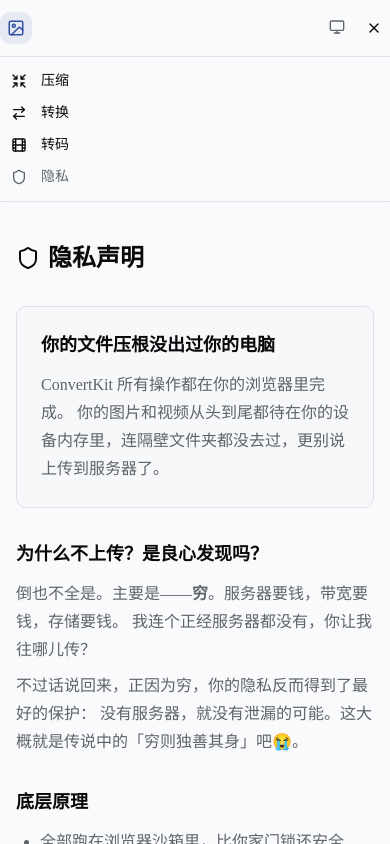
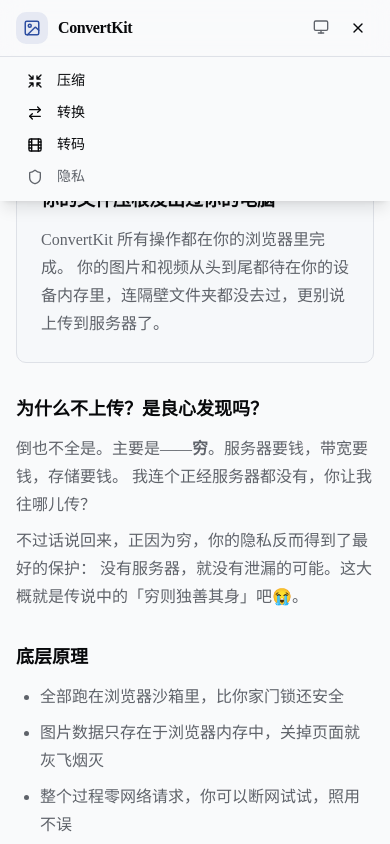
Before and after one commit to ALittleFox/convertkit, a Next.js app: page /privacy in a window 390 px wide. Both pictures are taken after a click on the button 374 px from the left and 28 px from the top of the page. Shown: the top 844 px of the page. Built offline with nearby package versions, Linux system fonts and the light colour scheme.

Commit message:
style: improve header layout and responsiveness with padding adjustments

```diff
--- a/components/header.tsx
+++ b/components/header.tsx
@@ -20,12 +20,12 @@ export function Header() {
 
   return (
     <header className="sticky top-0 z-50 w-full border-b bg-background/90 backdrop-blur-md supports-[backdrop-filter]:bg-background/70 shadow-[0_1px_3px_-1px_oklch(0_0_0/0.06)] dark:shadow-[0_1px_3px_-1px_oklch(0_0_0/0.3)]">
-      <div className="container flex h-14 items-center m-auto">
+      <div className="container flex h-14 items-center m-auto px-4 sm:px-6">
         <Link href="/" className="mr-6 flex items-center space-x-2.5 group">
           <div className="flex items-center justify-center h-8 w-8 rounded-lg bg-primary/10 text-primary transition-colors group-hover:bg-primary/15">
             <Image className="h-4.5 w-4.5" />
           </div>
-          <span className="font-bold tracking-tight text-foreground hidden sm:inline">ConvertKit</span>
+          <span className="font-bold tracking-tight text-foreground">ConvertKit</span>
         </Link>
 
         {/* Desktop Nav */}
@@ -71,8 +71,8 @@ export function Header() {
 
       {/* Mobile Menu */}
       {mobileMenuOpen && (
-        <div className="md:hidden border-t bg-background">
-          <nav className="container py-2 space-y-1">
+        <div className="absolute top-full left-0 right-0 md:hidden border-t bg-background shadow-lg">
+          <nav className="container py-2 space-y-1 px-4 sm:px-6">
             {navItems.map((item) => {
               const isActive = pathname === item.href;
               return (
```
